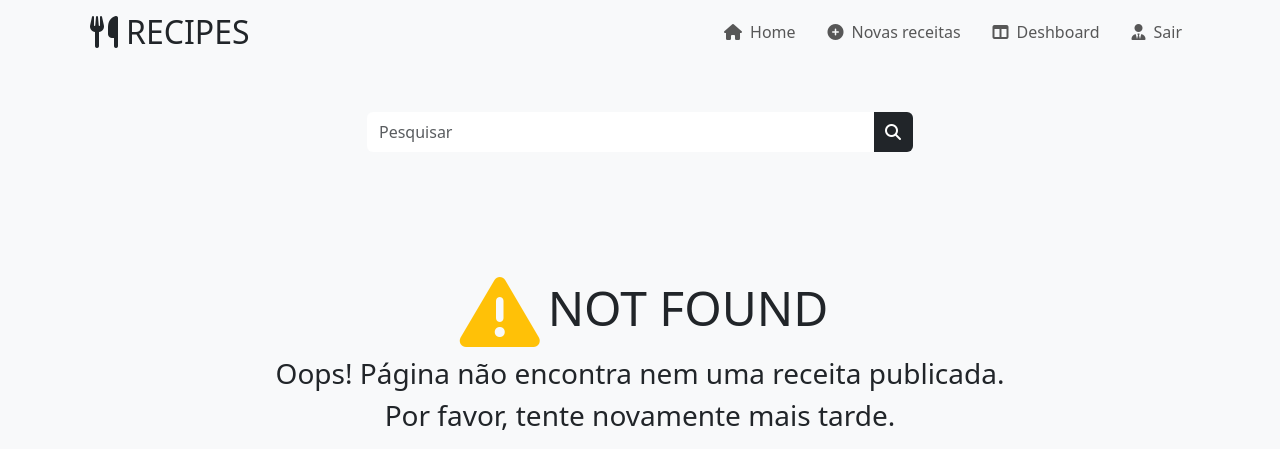
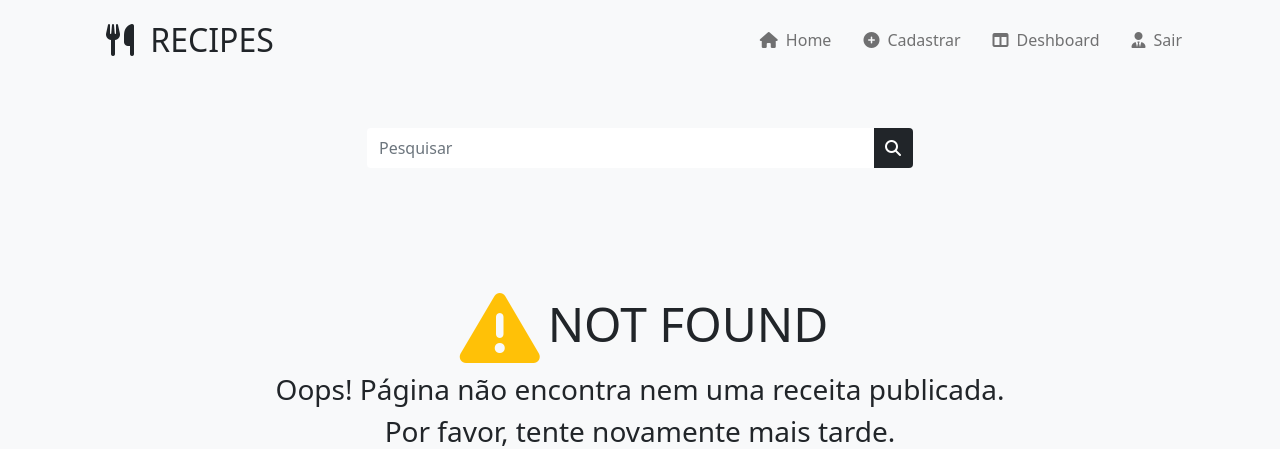
Before and after one commit to Xylusca/curso-django-projeto1, a Django app: page / in a window 1280 px wide. Shown: the top 449 px of the page. Run offline with Django 4.2, Linux system fonts and the light colour scheme; data that the repository does not hold is empty.

Commit message:
Working navbar

```diff
--- a/base_templates/global/base.html
+++ b/base_templates/global/base.html
@@ -14,9 +14,21 @@
     {% include 'recipes/partials/search.html' %}
     <main class="container my-5">
       {% block content %}
+
       {% endblock %}
       {% include 'recipes/partials/pagination.html' %}
     </main>
     {% include 'recipes/partials/footer.html' %}
+    <script src="https://cdn.jsdelivr.net/npm/bootstrap@5.0.2/dist/js/bootstrap.bundle.min.js"></script>
+    <script src="https://code.jquery.com/jquery-3.6.0.min.js"></script>
+    <script>
+      $(".navbar-toggler").on('click', function () {
+        if ($('#navbarToggleExternalContent').first().is(':hidden')) {
+          $('#navbarToggleExternalContent').slideDown('slow')
+        } else {
+          $('#navbarToggleExternalContent').slideUp('slow')
+        }
+      })
+    </script>
   </body>
 </html>
--- a/recipes/templates/recipes/partials/head.html
+++ b/recipes/templates/recipes/partials/head.html
@@ -7,6 +7,6 @@
 <link rel="stylesheet" href="https://cdnjs.cloudflare.com/ajax/libs/font-awesome/6.4.0/css/fontawesome.min.css" integrity="sha512-SgaqKKxJDQ/tAUAAXzvxZz33rmn7leYDYfBP+YoMRSENhf3zJyx3SBASt/OfeQwBHA1nxMis7mM3EV/oYT6Fdw==" crossorigin="anonymous" referrerpolicy="no-referrer" />
 <link rel="stylesheet" href="https://cdnjs.cloudflare.com/ajax/libs/font-awesome/6.4.0/css/brands.min.css" integrity="sha512-9YHSK59/rjvhtDcY/b+4rdnl0V4LPDWdkKceBl8ZLF5TB6745ml1AfluEU6dFWqwDw9lPvnauxFgpKvJqp7jiQ==" crossorigin="anonymous" referrerpolicy="no-referrer" />
 <link rel="stylesheet" href="https://cdnjs.cloudflare.com/ajax/libs/font-awesome/6.4.0/css/solid.min.css" integrity="sha512-yDUXOUWwbHH4ggxueDnC5vJv4tmfySpVdIcN1LksGZi8W8EVZv4uKGrQc0pVf66zS7LDhFJM7Zdeow1sw1/8Jw==" crossorigin="anonymous" referrerpolicy="no-referrer" />
-<link href="https://cdn.jsdelivr.net/npm/bootstrap@5.3.0-alpha3/dist/css/bootstrap.min.css" rel="stylesheet" integrity="sha384-KK94CHFLLe+nY2dmCWGMq91rCGa5gtU4mk92HdvYe+M/SXH301p5ILy+dN9+nJOZ" crossorigin="anonymous" />
+<link href="https://cdn.jsdelivr.net/npm/bootstrap@5.0.2/dist/css/bootstrap.min.css" rel="stylesheet" integrity="sha384-EVSTQN3/azprG1Anm3QDgpJLIm9Nao0Yz1ztcQTwFspd3yD65VohhpuuCOmLASjC" crossorigin="anonymous">
 <link rel="stylesheet" href="{% static 'recipes/css/styles.css' %}">
 <link rel="stylesheet" href="{% static 'global/css/global-style.css' %}">
--- a/recipes/templates/recipes/partials/navbar.html
+++ b/recipes/templates/recipes/partials/navbar.html
@@ -1,24 +1,27 @@
-<!-- Navbar -->
 <nav class="navbar navbar-expand-lg fixed-top bg-light navbar-light position-relative sombra">
   <div class="container">
-    <a class="nav-link mx-2 logo-nav fs-2" href="{% url 'recipes:home' %}"><i class="fa-solid fa-utensils pe-2"></i>RECIPES</a>
-    <button class="navbar-toggler" type="button" data-mdb-toggle="collapse" data-mdb-target="#navbarSupportedContent" aria-controls="navbarSupportedContent" aria-expanded="false" aria-label="Toggle navigation"><i class="fas fa-bars"></i></button>
-    <div class="collapse navbar-collapse" id="navbarSupportedContent">
-      <ul class="navbar-nav ms-auto align-items-center">
+    <a class="nav-link mx-2 logo-nav fs-2 text-dark" href="{% url 'recipes:home' %}">
+      <i class="fa-solid fa-utensils pe-2"></i>
+      RECIPES
+    </a>
+    <button class="navbar-toggler" type="button">
+      <span class="navbar-toggler-icon"></span>
+    </button>
+    <div class="collapse navbar-collapse" id="navbarToggleExternalContent">
+      <ul class="navbar-nav ms-auto justify-content-center">
         <li class="nav-item">
-          <a class="nav-link mx-2" href=" {% url 'recipes:home' %} "><i class="fa-solid fa-house pe-2"></i>Home</a>
+          <a class="nav-link mx-2 menu-mobile" href="{% url 'recipes:home' %}"><i class="fa-solid fa-house pe-2"></i>Home</a>
         </li>
         <li class="nav-item">
-          <a class="nav-link mx-2" href="#!"><i class="fas fa-plus-circle pe-2"></i>Novas receitas</a>
+          <a class="nav-link mx-2 menu-mobile" href="#!"><i class="fas fa-plus-circle pe-2"></i>Cadastrar</a>
         </li>
         <li class="nav-item">
-          <a class="nav-link mx-2" href="#!"><i class="fa-solid fa-table-columns pe-2"></i>Deshboard</a>
+          <a class="nav-link mx-2 menu-mobile" href="#!"><i class="fa-solid fa-table-columns pe-2"></i>Deshboard</a>
         </li>
         <li class="nav-item">
-          <a class="nav-link mx-2" href="#!"><i class="fa-sharp fa-solid fa-user-tie pe-2"></i>Sair</a>
+          <a class="nav-link mx-2 menu-mobile" href="#!"><i class="fa-sharp fa-solid fa-user-tie pe-2"></i>Sair</a>
         </li>
       </ul>
     </div>
   </div>
 </nav>
-<!-- Navbar -->
```
